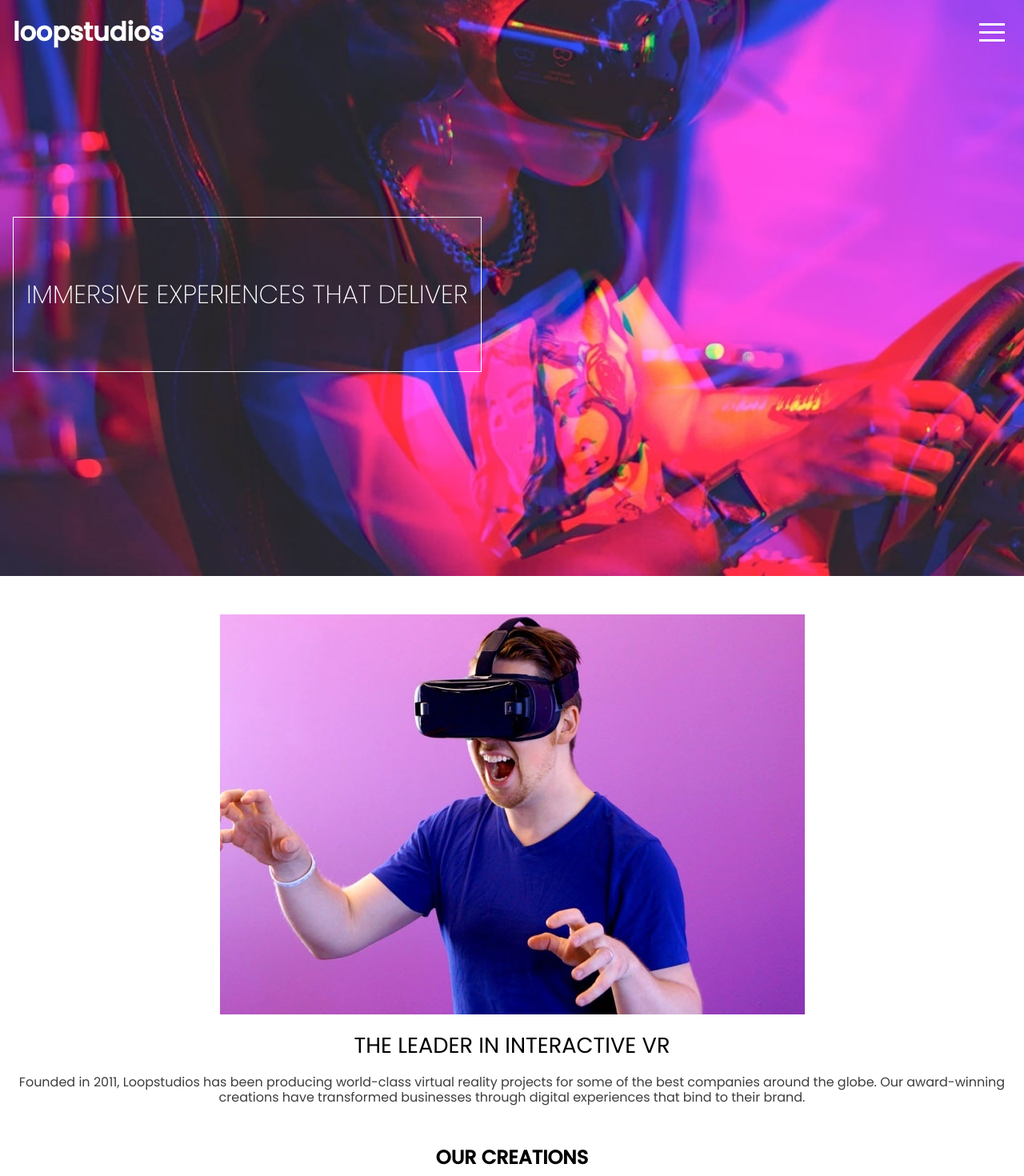
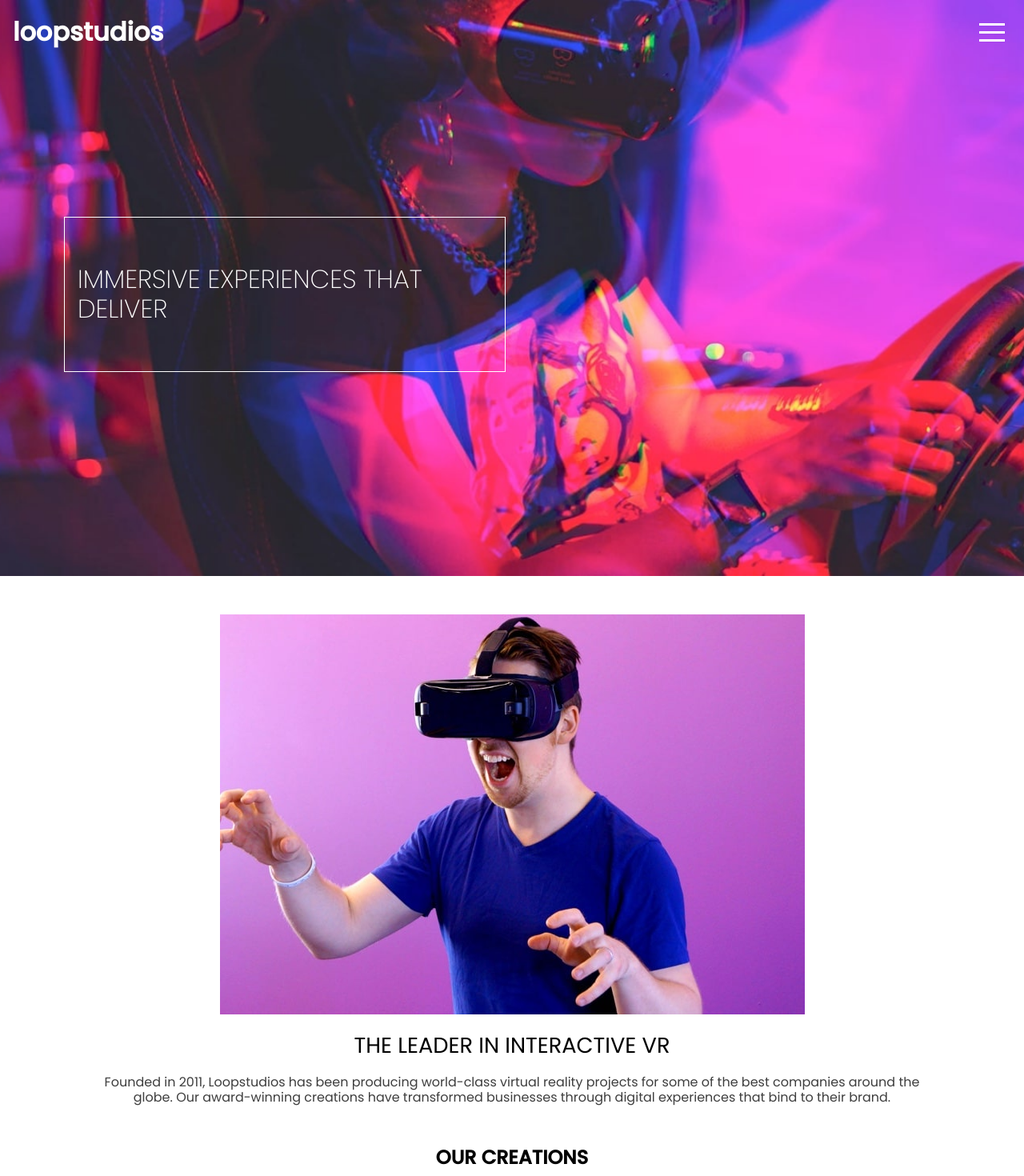
Before and after one commit to JoseAlvarezMartinez/loop-studios, a React (Vite) app: page / in a window 1280 px wide. Shown: the top 1470 px of the page at 80% size. Built offline with nearby package versions, Linux system fonts and the light colour scheme.

Commit message:
-- Presentation Tablet --

```diff
--- a/src/layout/Header/Header.css
+++ b/src/layout/Header/Header.css
@@ -19,6 +19,7 @@
     display: flex;
     align-items: center;
     margin: 1rem;
+    width: 70%;
 }
 
 .header-navbar {
@@ -40,3 +41,13 @@
 .active{
     background-color: #000;
 }
+
+@media only screen and (min-width: 600px){
+    .header-h2{
+        width: 45%;
+    }
+    .header-container{
+        margin: 0 auto;
+        width: 90%;
+    }
+}
--- a/src/layout/Presentation/Presentation.css
+++ b/src/layout/Presentation/Presentation.css
@@ -20,3 +20,10 @@
     color: rgb(62, 62, 62);
     text-align: center;
 }
+
+@media only screen and (min-width: 600px) {
+    .presentation-container {
+        margin: 0 auto;
+        width: 80%;
+    }
+}
```
